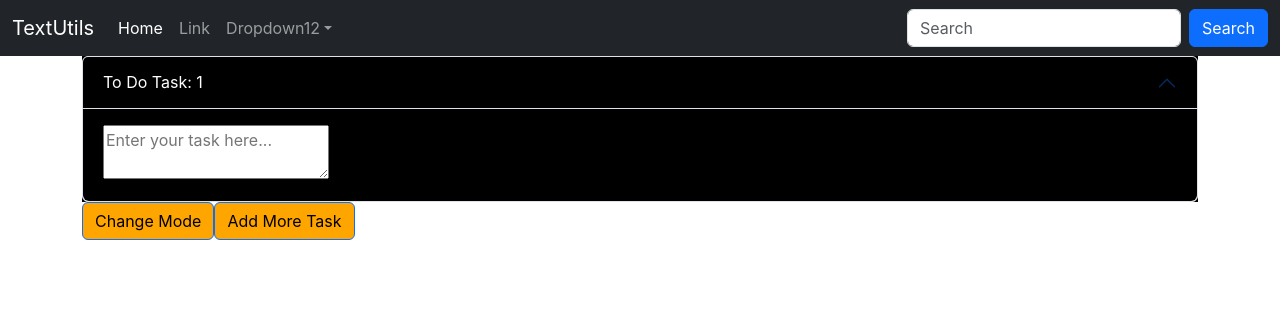
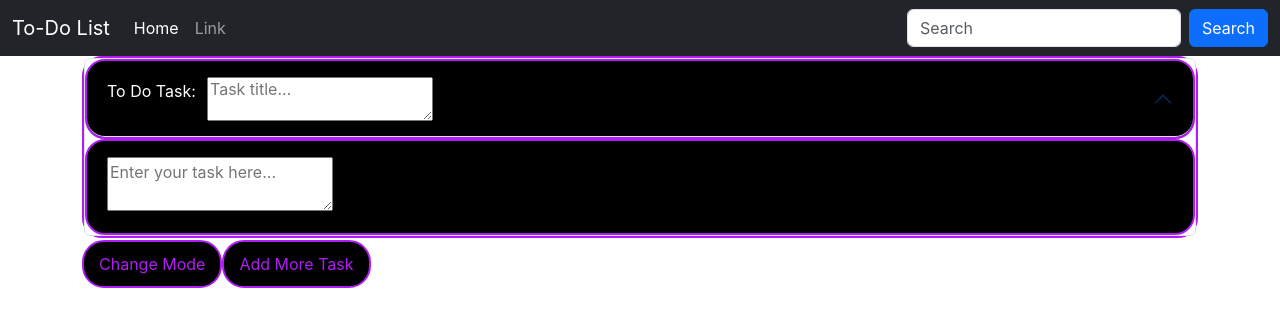
Before and after one commit to michelledcruz/Text_Utils_App_using_React, a React (Create React App) app: page / in a window 1280 px wide. Shown: the top 326 px of the page. Built offline with nearby package versions, Linux system fonts and the light colour scheme.

Commit message:
Updated the custom task header and improved the UI

```diff
--- a/src/About.js
+++ b/src/About.js
@@ -1,14 +1,18 @@
 import React, { useState } from 'react';
-
 
 export default function About() {
 
-    const buttonStyle ={ backgroundColor: 'orange', color: 'black'}
+    const buttonStyle ={ backgroundColor: 'black', color: '#af1df3', border: '2px solid rgb(175, 29, 243)', borderRadius: '22px' , padding: '10px 15px', marginTop: '2px'}
 
     const [myStyle, setMyStyle] = useState({
         backgroundColor:"black",
         color:"white",
+        border: "2px solid rgb(175, 29, 243)",
+        borderRadius: '20px',
+
     })
+
+    const myHeadingStyle = { width: '100px'}
 
     const [inputList, setInputList] = useState([]);
 
@@ -21,7 +25,7 @@ export default function About() {
           <div className="accordion-item">
               <h2 className="accordion-header" id={`heading${accId}`}>
               <button className="accordion-button" type="button" data-bs-toggle="collapse" data-bs-target={`#collapse${accId}`} aria-expanded="true" aria-controls={`collapse${accId}`}  style={myStyle}>
-                 To Do Task:{accId}
+                <p className='task-heading' style={myHeadingStyle}> To Do Task:</p><textarea placeholder="Task title..."></textarea>
               </button>
               </h2>
               <div id={`collapse${accId}`} className="accordion-collapse collapse show" aria-labelledby={`heading${accId}`} data-bs-parent="#accordionExample" style={myStyle}>
@@ -64,7 +68,7 @@ export default function About() {
         <div className="accordion-item">
             <h2 className="accordion-header" id={`heading${accId}`}>
             <button className="accordion-button" type="button" data-bs-toggle="collapse" data-bs-target={`#collapse${accId}`} aria-expanded="true" aria-controls={`collapse${accId}`}  style={myStyle}>
-                To Do Task: {accId}
+            <p className='task-heading' style={myHeadingStyle}> To Do Task:</p> <textarea placeholder="Task title..."></textarea>
             </button>
             </h2>
             <div id={`collapse${accId}`} className="accordion-collapse collapse show" aria-labelledby={`heading${accId}`} data-bs-parent="#accordionExample" style={myStyle}>
--- a/src/App.js
+++ b/src/App.js
@@ -2,14 +2,14 @@
 import About from './About';
 import './App.css';
 import Navbar from './Navbar';
-import TextArea from './TextArea';
+// import TextArea from './TextArea';
 
 function App() {
   return (
   <>
-  <Navbar title="TextUtils" text="Dropdown12"/>
+  <Navbar title="To-Do List" text="Dropdown12"/>
   <div className="container">
-  {/* <TextArea heading="Enter your text below"/> */}
+  {/* <TextArea heading="Enter your text below"/>  */}
   <About></About>
   </div>
   </>
--- a/src/Navbar.js
+++ b/src/Navbar.js
@@ -1,5 +1,8 @@
 import React from "react";
 import PropTypes from 'prop-types';
+import TextArea from "./TextArea";
+
+
 
 export default function Navbar(props){
     return(
@@ -17,14 +20,6 @@ export default function Navbar(props){
               <li className="nav-item">
                 <a className="nav-link" href="/">Link</a>
               </li>
-              <li className="nav-item dropdown">
-                <a className="nav-link dropdown-toggle" href="/" id="navbarDropdown" role="button" data-bs-toggle="dropdown" aria-expanded="false">
-                  {props.text}
-                </a>
-                <ul className="dropdown-menu" aria-labelledby="navbarDropdown">
-                  <li><a className="dropdown-item" href="/">Action</a></li>
-                </ul>
-              </li>
             </ul>
             <form className="d-flex">
               <input className="form-control me-2" type="search" placeholder="Search" aria-label="Search"/>
```
